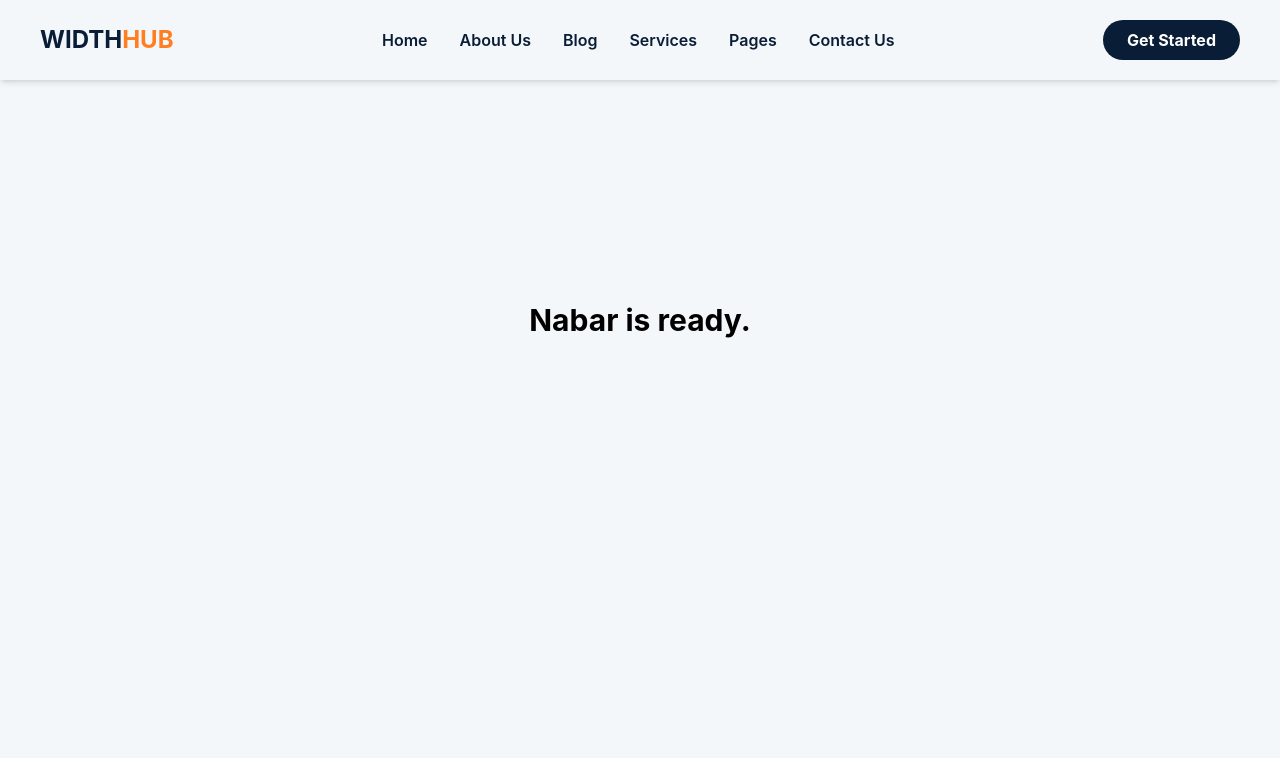
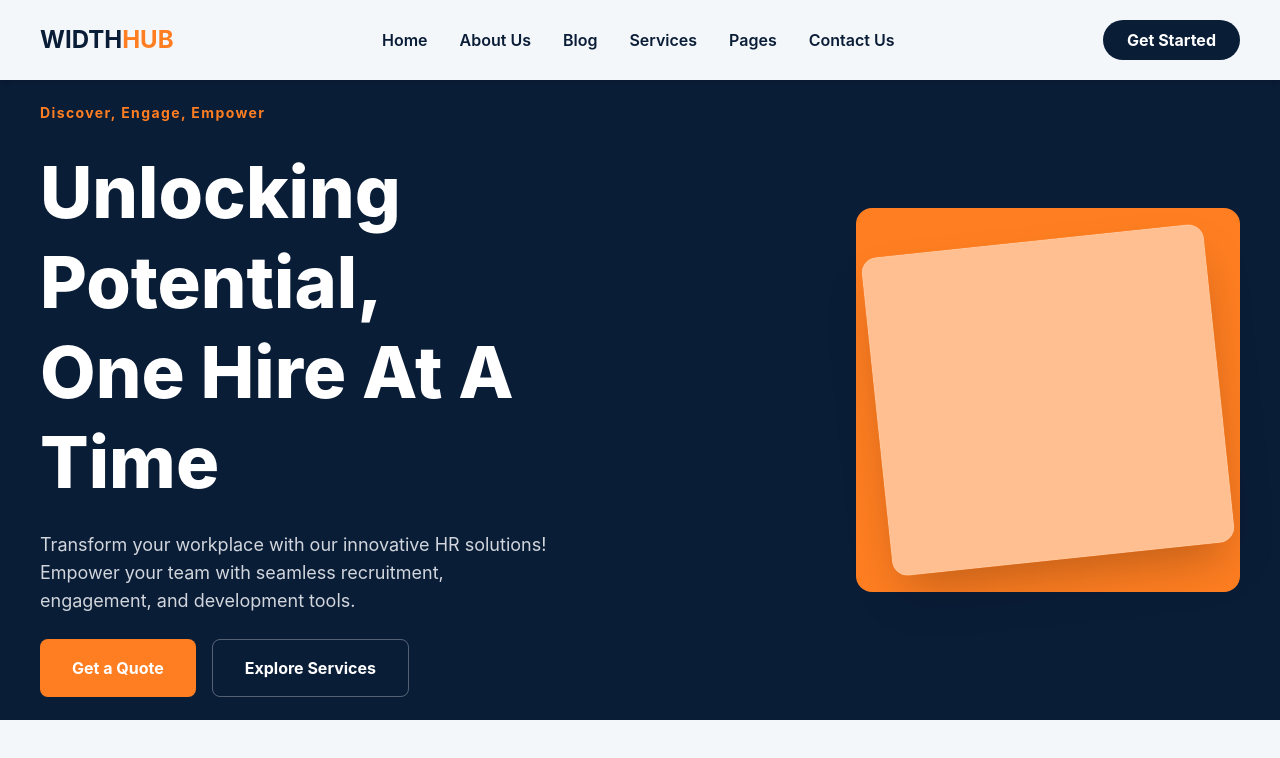
Before and after one commit to dreadlord-runner/WIDTHHUB-Project, a React (Vite) app in the folder my-website/: page / in a window 1280 px wide. Shown: the top 758 px of the page. Built offline with nearby package versions, Linux system fonts and the light colour scheme.

Commit message:
Add Hero component and integrate it into App; update Navbar for improved UX

```diff
--- a/my-website/src/App.jsx
+++ b/my-website/src/App.jsx
@@ -1,13 +1,12 @@
+import Hero from "./components/Hero.jsx";
 import Navbar from "./components/Navbar.jsx";
 function App() {
   return (
     <div className="min-h-screen bg-softGray">
       <Navbar />
+      <Hero />
 
-      {/* Hero Section will go here next */}
-      <div className="flex items-center justify-center h-[60vh]">
-        <h2 className="text-3xl font-bold">Nabar is ready.</h2>
-      </div>
+      {/** Stats and Services! */}
     </div>
   );
 }
--- a/my-website/src/components/Hero.jsx
+++ b/my-website/src/components/Hero.jsx
@@ -0,0 +1,41 @@
+import React from "react";
+
+const Hero = () => {
+  return (
+    <section className="bg-primary min-h-[80vh] flex items-center px-10">
+      <div className="max-w-7xl mx-auto grid md:grid-cols-2 gap-10 items-center">
+        {/* Text Content*/}
+        <div className="text-white space-y-6">
+          <h4 className="text-accent font-bold tracking-widest capitalize text-sm">
+            Discover, Engage, Empower
+          </h4>
+          <h1 className="text-5xl md:text-7xl font-extrabold leading-tight capitalize">
+            Unlocking Potential, <br /> One Hire At a Time
+          </h1>
+          <p className="text-gray-300 text-lg max-w-lg">
+            Transform your workplace with our innovative HR solutions! Empower
+            your team with seamless recruitment, engagement, and development
+            tools.
+          </p>
+          <div className="flex space-x-4">
+            <button className="bg-accent text-white px-8 py-4 rounded-lg font-bold hover:brightness-110 cursor-pointer">
+              Get a Quote
+            </button>
+            <button className="border border-white/30 text-white px-8 py-4 rounded-lg font-bold hover:bg-white/10 cursor-pointer">
+              Explore Services
+            </button>
+          </div>
+        </div>
+
+        {/*Simple Decorative*/}
+        <div className="hidden md:flex justify-end">
+          <div className="w-96 h-96 bg-accent rounded-2xl border-2 border-accent/30 flex items-center justify-center">
+            <div className="w-86 h-80 bg-white/50 rounded-2xl -rotate-6 border border-white/10 shadow-2xl"></div>
+          </div>
+        </div>
+      </div>
+    </section>
+  );
+};
+
+export default Hero;
--- a/my-website/src/components/Navbar.jsx
+++ b/my-website/src/components/Navbar.jsx
@@ -3,7 +3,7 @@ import React from "react";
 const Navbar = () => {
   return (
     <nav className="sticky top-0 z-50 flex items-center justify-between bg-softGray px-10 py-5 shadow-md">
-      <div className="text-2xl font-bold text-primary">
+      <div className="text-2xl font-bold text-primary cursor-pointer">
         WIDTH<span className="text-accent">HUB</span>
       </div>
 
@@ -16,7 +16,7 @@ const Navbar = () => {
         <li className="cursor-pointer hover:text-accent">Contact Us</li>
       </ul>
 
-      <button className="rounded-full bg-primary px-6 py-2 font-bold text-white transition-all hover:opacity-90">
+      <button className="rounded-full bg-primary px-6 py-2 font-bold text-white transition-all hover:opacity-90 cursor-pointer">
         Get Started
       </button>
     </nav>
```
